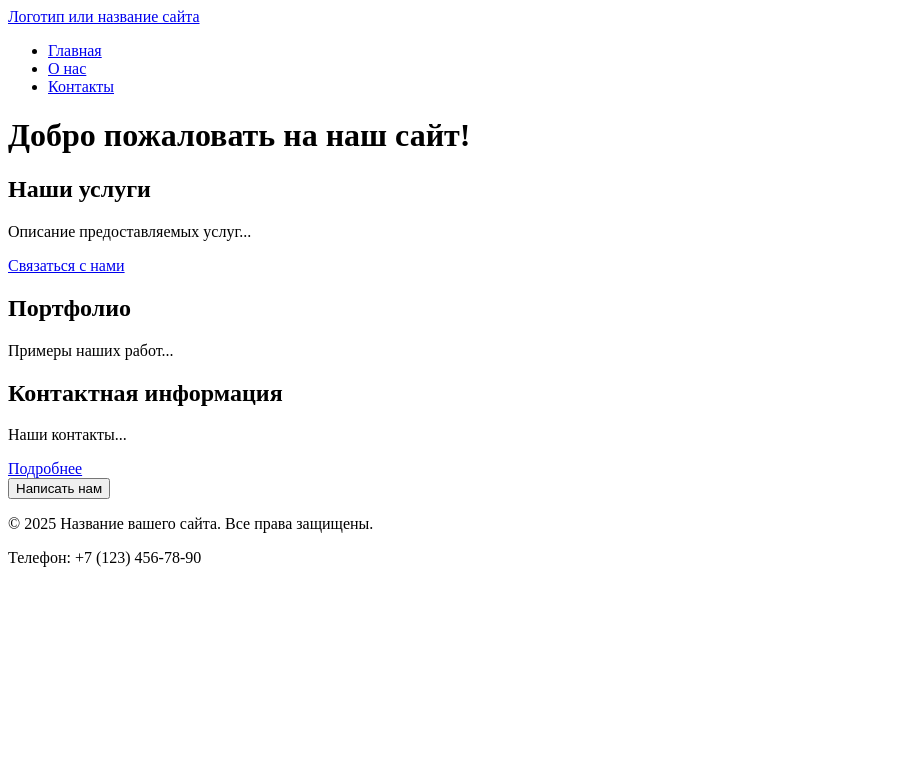
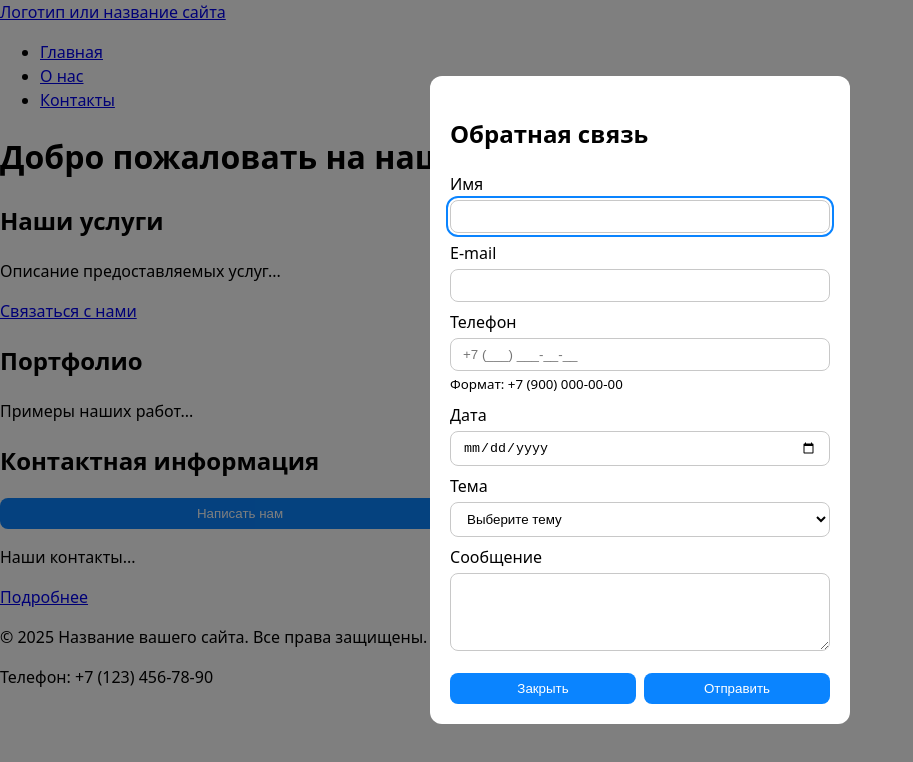
Before and after one commit to Angelina-03-25/my-awesome-project, a plain HTML site: page index.html in a window 1280 px wide. Both pictures are taken after a click on the button "Написать нам". Shown: the whole page, without its empty margins (0-913 px from the left). Drawn offline with Linux system fonts and the light colour scheme.

Commit message:
изменение в файлах

```diff
--- a/index.html
+++ b/index.html
@@ -1,5 +1,6 @@
 <!DOCTYPE html>
 <html lang="ru">
+
 <head>
     <meta charset="UTF-8">
     <meta name="viewport" content="width=device-width, initial-scale=1.0">
@@ -10,6 +11,7 @@
     <script src="main.js" defer></script>
 
 </head>
+
 <body>
     <!-- Шапка сайта -->
     <header>
@@ -20,7 +22,8 @@
                 <li><a href="index.html">Главная</a></li>
                 <li><a href="about.html">О нас</a></li>
                 <li><a href="contacts.html">Контакты</a></li>
-</ul> </nav>
+            </ul>
+        </nav>
     </header>
     <!-- Уникальное основное содержимое страницы -->
     <main>
@@ -39,11 +42,6 @@
         <!-- Секция 3 с якорем -->
         <section id="contacts">
             <h2>Контактная информация</h2>
-            <p>Наши контакты...</p>
-
-<a href="contacts.html">Подробнее</a> <!-- Ссылка на отдельную страницу -->
-        </section>
-</main>
     <!-- Кнопка открытия модалки -->
     <button id="openDialog" type="button">Написать нам</button>
     <!-- Модалка с формой -->
@@ -51,13 +49,12 @@
         <h2 id="dialogTitle">Обратная связь</h2>
         <form id="contactForm" method="dialog" novalidate>
             <label for="name">Имя</label>
-<input id="name" name="name" type="text" required minlength="2"
-autocomplete="given-name">
+            <input id="name" name="name" type="text" required minlength="2" autocomplete="given-name">
             <label for="email">E-mail</label>
             <input id="email" name="email" type="email" required autocomplete="email">
             <label for="phone">Телефон</label>
-<input id="phone" name="phone" type="tel" inputmode="tel" autocomplete="tel"
-aria-describedby="phoneHelp" placeholder="+7 (___) ___-__-__" required pattern="^\+7 \(\d{3}\) \d{3}-\d{2}-\d{2}$">
+            <input id="phone" name="phone" type="tel" inputmode="tel" autocomplete="tel" aria-describedby="phoneHelp"
+                placeholder="+7 (___) ___-__-__" required pattern="^\+7 \(\d{3}\) \d{3}-\d{2}-\d{2}$">
             <small id="phoneHelp">Формат: +7 (900) 000-00-00</small>
             <label for="date">Дата</label>
             <input id="date" name="date" type="date">
@@ -71,13 +68,20 @@ aria-describedby="phoneHelp" placeholder="+7 (___) ___-__-__" required pattern="
             <textarea id="message" name="message" rows="4" required></textarea>
             <div class="form-actions">
                 <button type="button" id="closeDialog">Закрыть</button>
-<button type="submit">Отправить</button> </div>
+                <button type="submit">Отправить</button>
+            </div>
         </form>
     </dialog>
+            <p>Наши контакты...</p>
+
+            <a href="contacts.html">Подробнее</a> <!-- Ссылка на отдельную страницу -->
+        </section>
+
     <!-- Подвал сайта -->
     <footer>
         <p>&copy; 2025 Название вашего сайта. Все права защищены.</p>
         <p>Телефон: +7 (123) 456-78-90</p>
     </footer>
 </body>
+
 </html>
--- a/main.js
+++ b/main.js
@@ -1,13 +1,39 @@
 
-const modal = document.getElementById('modal');
-const open = document.getElementById('openModal');
-const close = document.getElementById('closeModal');
-let last = null;
+const dlg = document.getElementById('contactDialog');
+const openBtn = document.getElementById('openDialog');
+const closeBtn = document.getElementById('closeDialog');
+const form = document.getElementById('contactForm');
+let lastActive = null;
 
-function show(){ last=document.activeElement;
-modal.hidden=false; modal.querySelector('input,select,textarea,button')?.focus(); }
-function hide(){ modal.hidden=true; last?.focus(); }
+openBtn.addEventListener('click', () => {
+    lastActive = document.activeElement;
+    dlg.showModal();
+    dlg.querySelector('input,select,textarea,button')?.focus();
+});
 
-open.addEventListener('click', show);
-close.addEventListener('click', hide);
-modal.addEventListener('click', (e)=>{ if (e.target.dataset.close !== undefined) hide(); });
+closeBtn.addEventListener('click', () => dlg.close('cancel'));
+
+form?.addEventListener('submit', (e) => {
+    const form = document.getElementById('contactForm');
+    form?.addEventListener('submit', (e) => {
+        [...form.elements].forEach(el => el.setCustomValidity?.(''));
+        if (!form.checkValidity()) {
+            e.preventDefault();
+            const email = form.elements.email;
+            if (email?.validity.typeMismatch) {
+                email.setCustomValidity('Введите корректный e-mail, например name@example.com');
+            }
+
+            form.reportValidity();
+
+            [...form.elements].forEach(el => {
+                if (el.willValidate) el.toggleAttribute('aria-invalid', !el.checkValidity());
+            });
+            return;
+        }
+        e.preventDefault();
+        document.getElementById('contactDialog')?.close('success');
+        form.reset();
+    });
+});
+    dlg.addEventListener('close', () => { lastActive?.focus(); });
--- a/styles.css
+++ b/styles.css
@@ -1,3 +1,78 @@
-dialog { padding: 1.25rem; border: none; border-radius: 12px; }
-dialog::backdrop { background: rgba(0,0,0,.5); }
-.form-actions { display:flex; gap:.5rem; margin-top:1rem; }
+dialog {
+    padding: 1.25rem;
+    border: none;
+    border-radius: 12px;
+}
+
+dialog::backdrop {
+    background: rgba(0, 0, 0, .5);
+}
+
+.form-actions {
+    display: flex;
+    gap: .5rem;
+    margin-top: 1rem;
+}
+
+* {
+    box-sizing: border-box;
+}
+
+html,
+body {
+    margin: 0;
+    padding: 0;
+}
+
+body {
+    font-family: system-ui, -apple-system, "Segoe UI", Roboto, Arial, sans-serif;
+    line-height: 1.5;
+}
+
+
+label {
+    display: block;
+    margin: 0.5rem 0 0.25rem;
+}
+
+input,
+select,
+textarea,
+button {
+    width: 100%;
+    max-width: 480px;
+    padding: .5rem .75rem;
+    border: 1px solid #c8c8c8;
+    border-radius: 8px;
+    background: #fff;
+}
+
+/* Кнопка по умолчанию */
+button,
+[type="submit"] {
+    background: #0a84ff;
+    color: #fff;
+    border: none;
+    cursor: pointer;
+}
+
+/* Состояния: клавиатура/мышь/ошибки */
+:where(input, select, textarea, button):focus-visible {
+    outline: 2px solid #0a84ff;
+    outline-offset: 2px;
+}
+
+button:hover {
+    filter: brightness(0.95);
+}
+
+:disabled,
+[aria-disabled="true"] {
+    opacity: .6;
+    cursor: not-allowed;
+}
+
+/* Подсветка ошибочных полей (установите aria-invalid="true") */
+[aria-invalid="false"] {
+    border-color: #b00020;
+}
```
Lines whose indentation alone changed are shown as unchanged.
